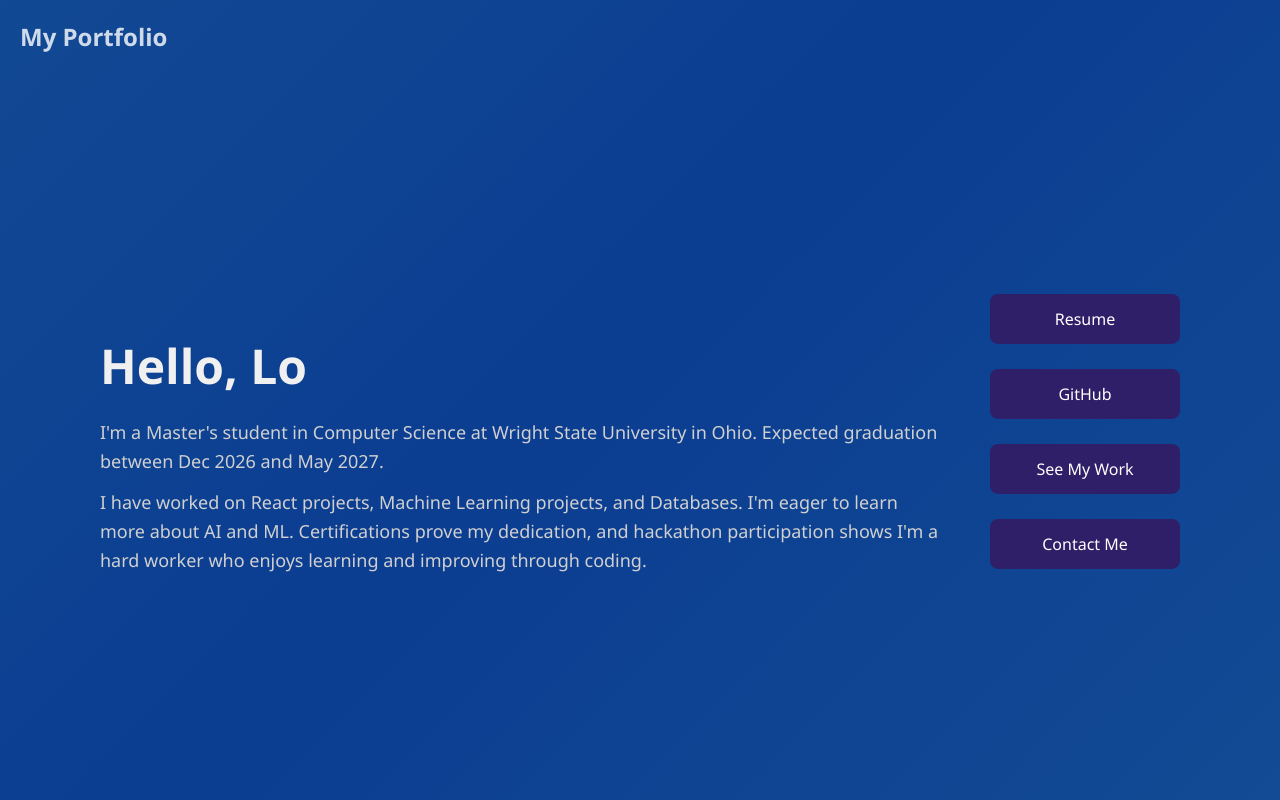
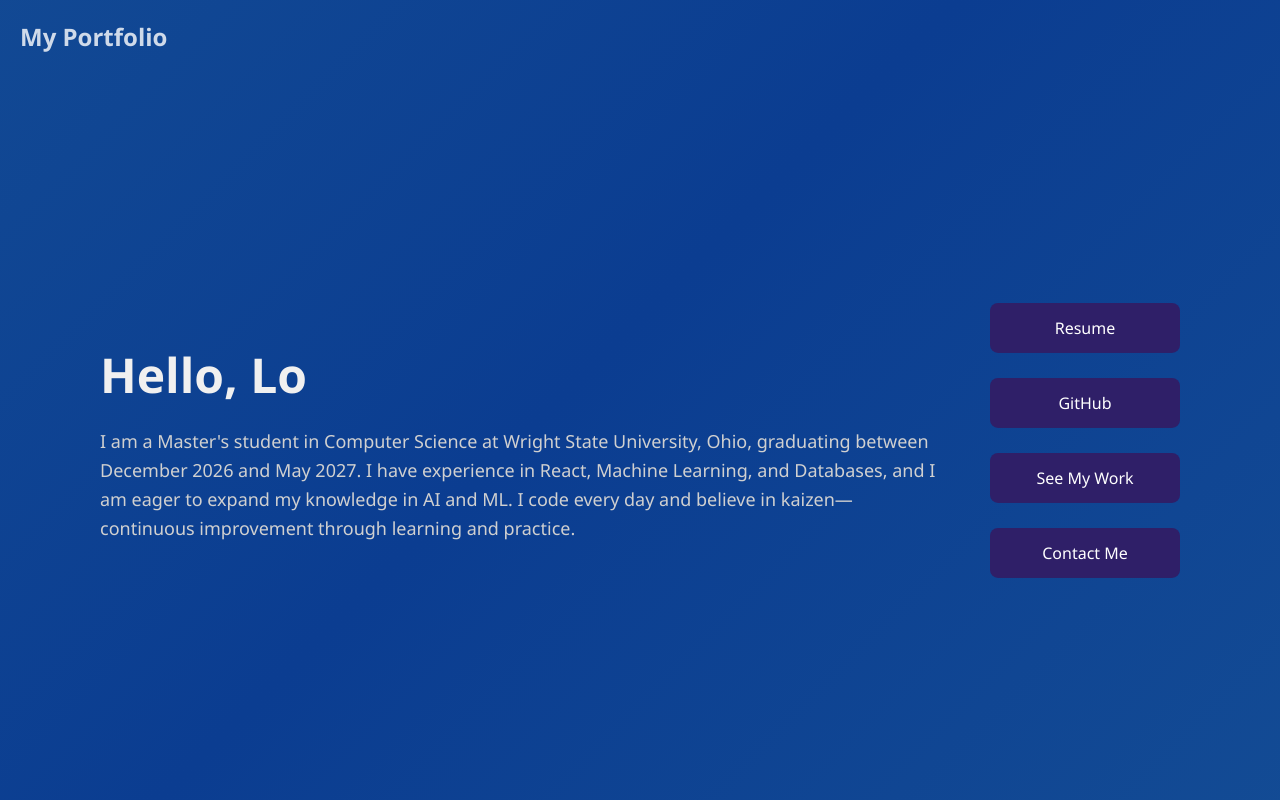
Before and after one commit to lohitha7/my-portfolio, a React (Create React App) app: page / in a window 1280 px wide. Shown: the top 800 px of the page. Built offline with nearby package versions, Linux system fonts and the light colour scheme.

Commit message:
Updated portfolio with new changes

```diff
--- a/src/components/HomeWork.js
+++ b/src/components/HomeWork.js
@@ -45,13 +45,7 @@ export default function HomeWork() {
         <div className="home-container">
           <div className="home-left">
            <h1 className="hello-text">{typedText}</h1>
-
-<p>
-  I'm a Master's student in Computer Science at Wright State University in Ohio. Expected graduation between Dec 2026 and May 2027.
-</p>
-<p>
-  I have worked on React projects, Machine Learning projects, and Databases. I'm eager to learn more about AI and ML. Certifications prove my dedication, and hackathon participation shows I'm a hard worker who enjoys learning and improving through coding.
-</p>
+<p> I am a Master's student in Computer Science at Wright State University, Ohio, graduating between December 2026 and May 2027. I have experience in React, Machine Learning, and Databases, and I am eager to expand my knowledge in AI and ML. I code every day and believe in kaizen—continuous improvement through learning and practice. </p>
 
           </div>
 
```
